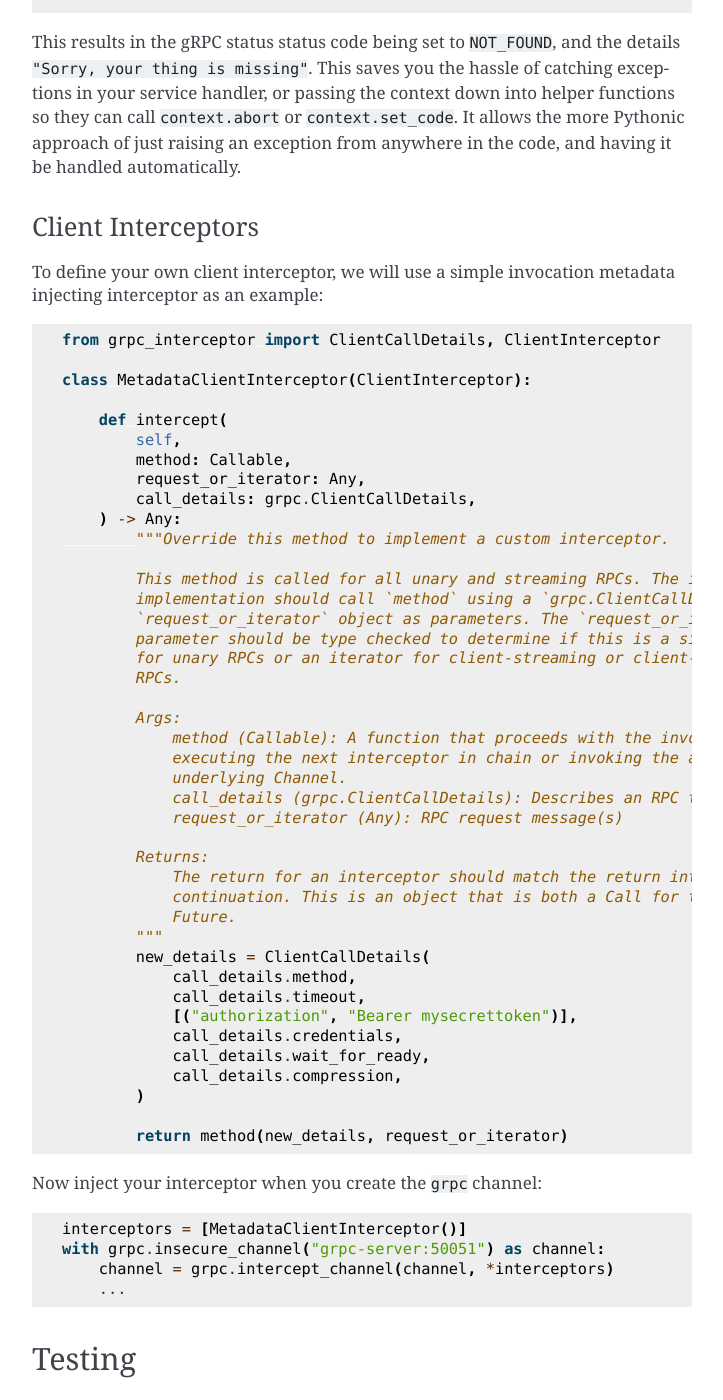
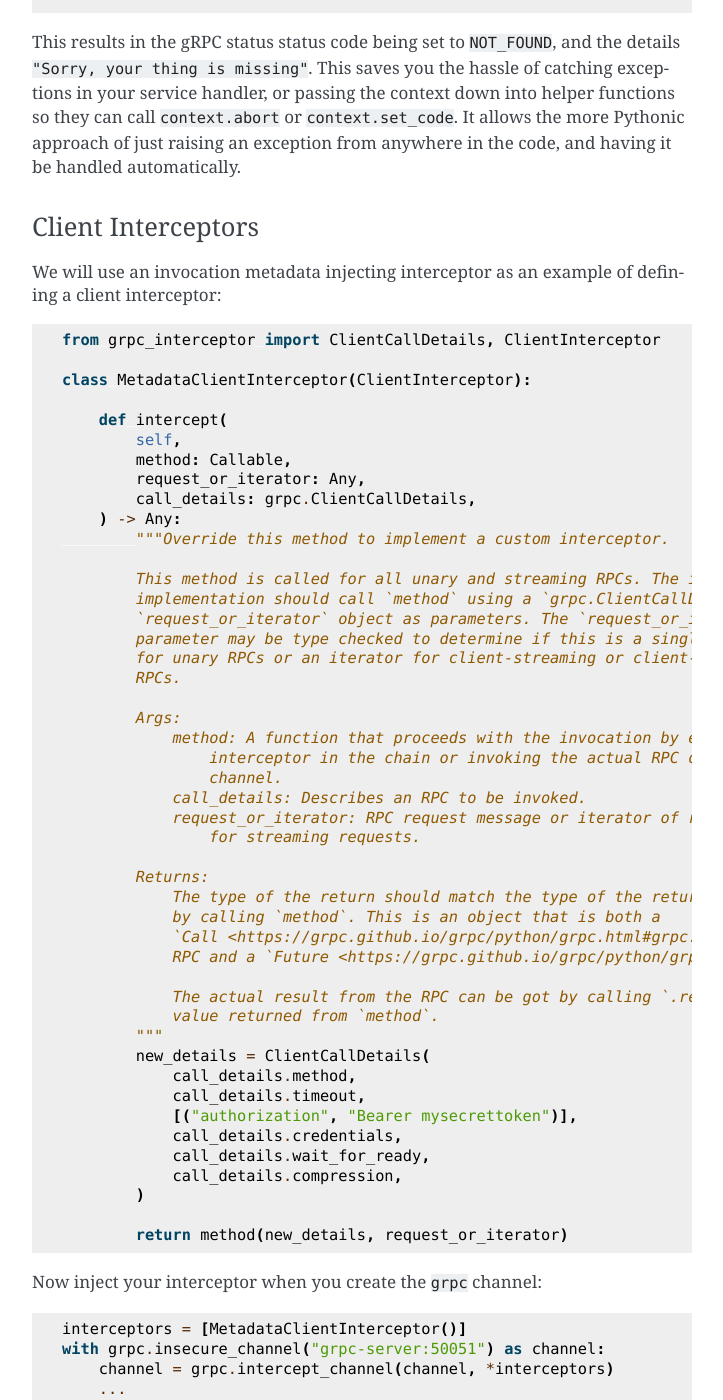
Before and after one commit to d5h-foss/grpc-interceptor, a Sphinx documentation site: the page built from docs/index.rst, in a window 1280 px wide and 1400 px high, scrolled down 2485 px. Shown: the whole window, without its empty margins (388-1111 px from the left). Built offline with Sphinx 7.4.7, drawn with Linux system fonts in a browser that asks for light colours; some of the changed text lies outside the part shown.

Commit message:
Add more tests for client interceptor and minor cosmetic tweaks

```diff
--- a/docs/index.rst
+++ b/docs/index.rst
@@ -135,8 +135,8 @@
 Client Interceptors
 ^^^^^^^^^^^^^^^^^^^
 
-To define your own client interceptor, we will use a simple invocation metadata injecting
-interceptor as an example:
+We will use an invocation metadata injecting interceptor as an example of defining
+a client interceptor:
 
 .. code-block:: python
 
@@ -155,21 +155,26 @@
             This method is called for all unary and streaming RPCs. The interceptor
             implementation should call `method` using a `grpc.ClientCallDetails` and the
             `request_or_iterator` object as parameters. The `request_or_iterator`
-            parameter should be type checked to determine if this is a singluar request
+            parameter may be type checked to determine if this is a singluar request
             for unary RPCs or an iterator for client-streaming or client-server streaming
             RPCs.
 
             Args:
-                method (Callable): A function that proceeds with the invocation by
-                executing the next interceptor in chain or invoking the actual RPC on the
-                underlying Channel.
-                call_details (grpc.ClientCallDetails): Describes an RPC to be invoked
-                request_or_iterator (Any): RPC request message(s)
+                method: A function that proceeds with the invocation by executing the next
+                    interceptor in the chain or invoking the actual RPC on the underlying
+                    channel.
+                call_details: Describes an RPC to be invoked.
+                request_or_iterator: RPC request message or iterator of request messages
+                    for streaming requests.
 
             Returns:
-                The return for an interceptor should match the return interface for a
-                continuation. This is an object that is both a Call for the RPC and a
-                Future.
+                The type of the return should match the type of the return value received
+                by calling `method`. This is an object that is both a
+                `Call <https://grpc.github.io/grpc/python/grpc.html#grpc.Call>`_ for the
+                RPC and a `Future <https://grpc.github.io/grpc/python/grpc.html#grpc.Future>`_.
+
+                The actual result from the RPC can be got by calling `.result()` on the
+                value returned from `method`.
             """
             new_details = ClientCallDetails(
                 call_details.method,
@@ -190,6 +195,10 @@
     with grpc.insecure_channel("grpc-server:50051") as channel:
         channel = grpc.intercept_channel(channel, *interceptors)
         ...
+
+Client interceptors can also be used to retry RPCs that fail due to specific errors, or
+a host of other use cases. There are some basic approaches in the tests to get you
+started.
 
 Testing
 -------
```
Also changed, not shown: README.md (+29 -17 lines), 2 other files.
